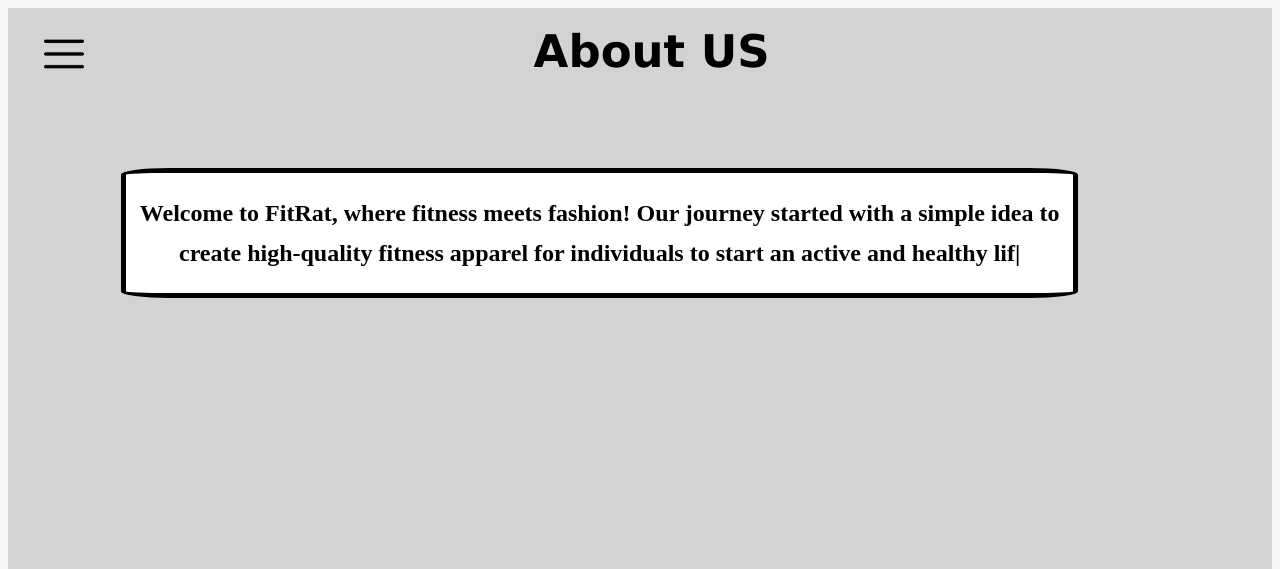
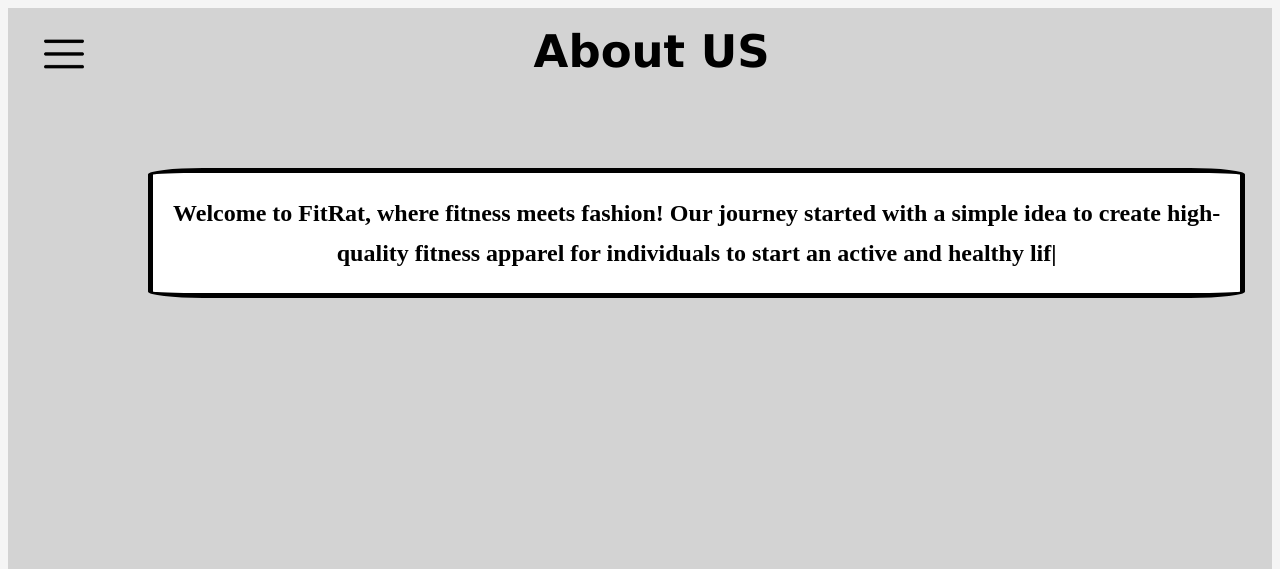
Before and after one commit to nagalil-hanoj-hteal3/Web-Group-Project, a PHP site: page /html/about-us.html in a window 1280 px wide. Shown: the top 569 px of the page. Run offline with PHP 8.4, Linux system fonts and the light colour scheme; grey boxes are pictures that could not be loaded.

Commit message:
css fixed

```diff
--- a/css/aboutUs.css
+++ b/css/aboutUs.css
@@ -38,7 +38,7 @@ h2, p{
     display: flex;
     justify-content: center;
     align-items: center;
-    height: 100vh;
+    /*height: 100vh;*/
 }
 
 .team-member {
@@ -53,7 +53,7 @@ h2, p{
     display: flex;
     justify-content: flex-start;
     align-items: center;
-    height: 90vh;
+    /*height: 90vh; */
     position: absolute;
     top: 60%;
     margin-left: 20px;
@@ -67,14 +67,15 @@ h2, p{
     border-radius: 5%;
     font-size: smaller;
     position: absolute;
-    max-width: 71em;
-    max-height: 25%;
+    max-width: 82em;
+    max-height: 33%;
 
     overflow: scroll;
 
     display: flex;
-    text-align: center;
-    margin-left: 1em;
+    /*text-align: center;*/
+    margin-left: 3em;
+    margin-right: 2em;
     top: 12em;
 }
 
```
